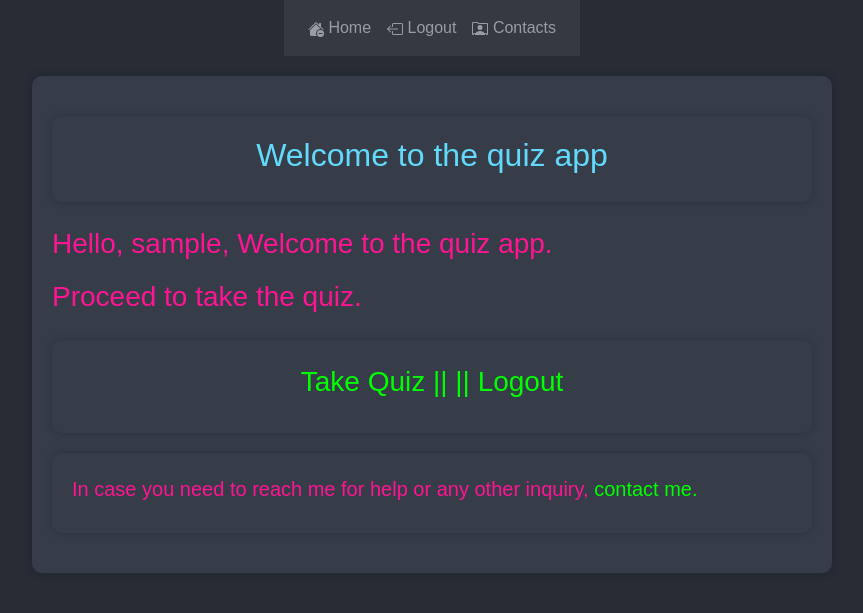
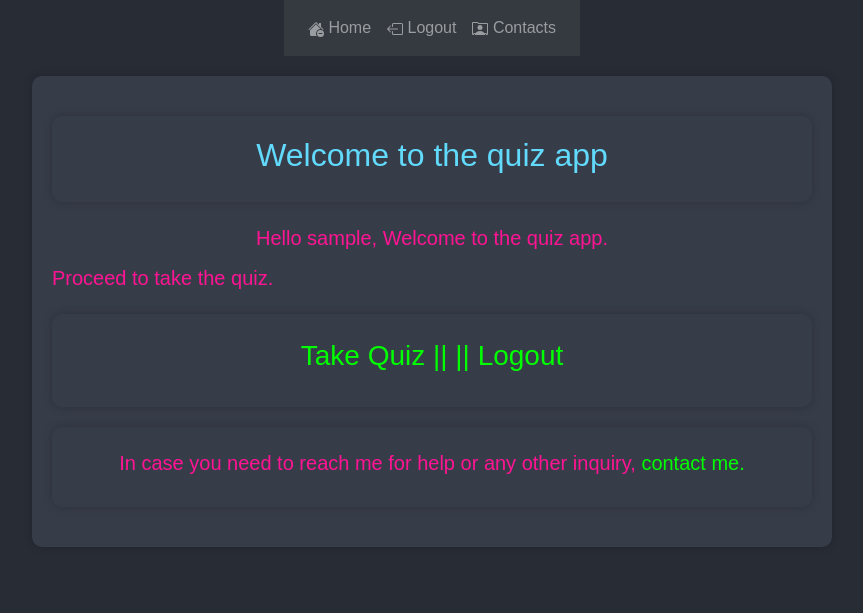
Before and after one commit to harizonelopez/quiz-app, a Flask app: page / in a window 1280 px wide. Shown: the top 613 px of the page, without its empty margins (208-1071 px from the left). Run offline with Flask 3, Linux system fonts and the light colour scheme; the visitor is signed in with stand-in values (Sample User, id 1); some libraries are stand-ins or nearby versions.

Commit message:
Update home.html

```diff
--- a/templates/home.html
+++ b/templates/home.html
@@ -88,22 +88,22 @@
         {% endwith %}
 
         {% if 'username' in session %}
-            <h3>Hello, {{ session['username'] }}, Welcome to the quiz app.</h3>
-            <h3>Proceed to take the quiz.</h3>
+            <h5 align="center">Hello {{ session['username'] }}, Welcome to the quiz app.</h5>
+            <h5 align="ceneter">Proceed to take the quiz.</h5>
             <section>
                 <h3 align="center"><a href="{{ url_for('quiz') }}">Take Quiz || </a> <a href="{{ url_for('logout') }}">|| Logout</a></h3>
             </section>
         {% else %}
-            <section>
-                <h3>You need to signup if you dont have an account or you can just login to your account.</h3>
+            <section align="center">
+                <h5>You need to signup if you dont have an account or you can just login to your account.</h5>
             </section>
             <section>
-                <h1 align="center"><a href="{{ url_for('signup') }}">Sign Up</a> or <a href="{{ url_for('login') }}">Login</a></h1>
+                <h1 align="center"> <a href="{{ url_for('signup') }}">Sign Up</a> or <a href="{{ url_for('login') }}"> Login </a> </h1>
             </section>
         {% endif %}
 
-        <section>
-            <h5>In case you need to reach me for help or any other inquiry, <a href="{{ url_for('contact') }}"> contact me.</a> </h5>
+        <section align="center">
+            <h5> In case you need to reach me for help or any other inquiry, <a href="{{ url_for('contact') }}"> contact me.</a> </h5>
         </section>
 
         <footer>
```
